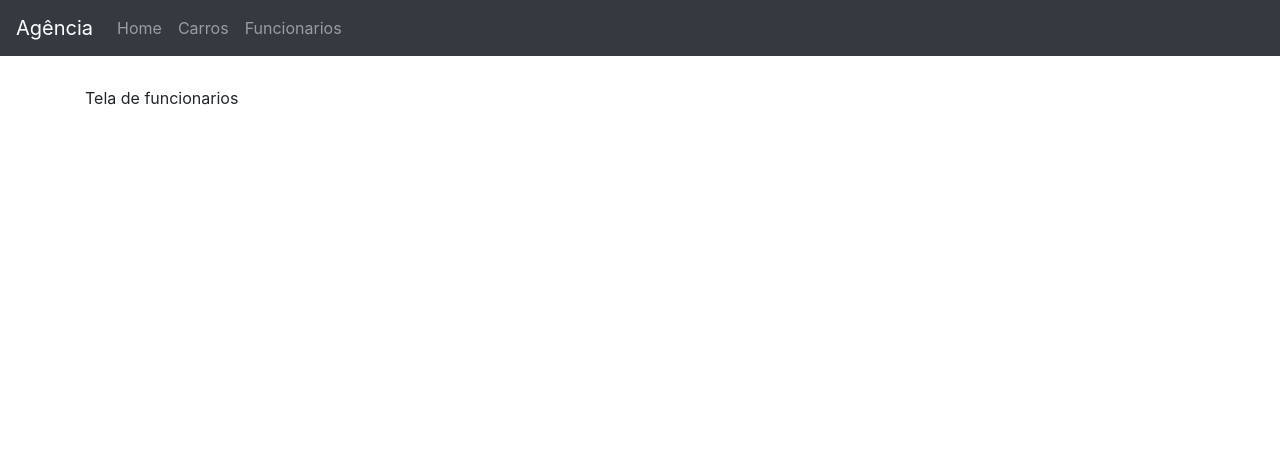
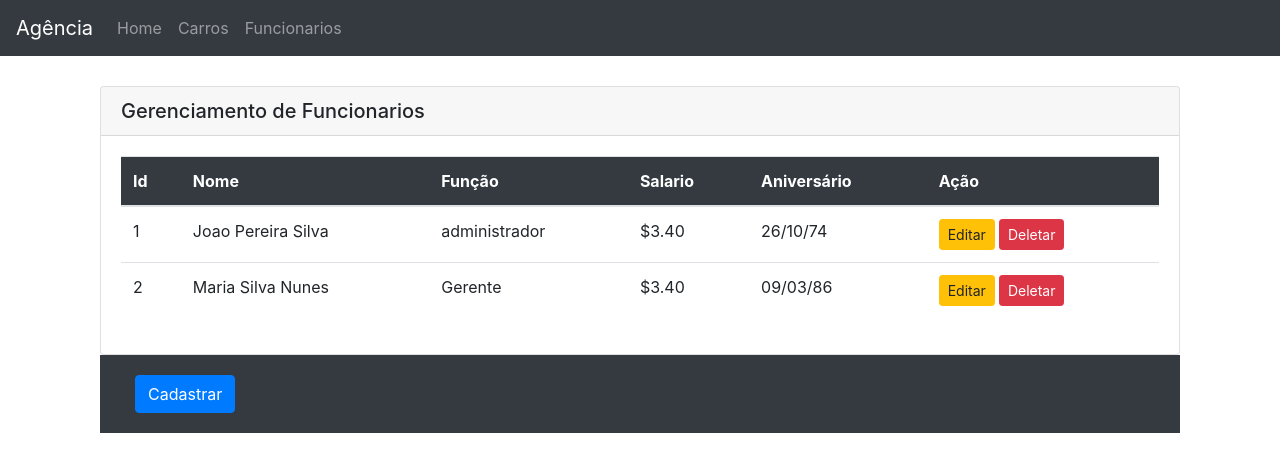
Before and after one commit to Anselmo17/agencia-carro-frontend-angular6, an Angular app: page /funcionarios in a window 1280 px wide. Shown: the top 472 px of the page. Built offline with nearby package versions, Linux system fonts and the light colour scheme; data requests are answered from the project's data file.

Commit message:
Creating service funcionario

```diff
--- a/src/app/components/funcionarios/funcionarios.component.css
+++ b/src/app/components/funcionarios/funcionarios.component.css
@@ -0,0 +1,9 @@
+
+.btnCadastrar{
+  background: #f7f7f7;
+}
+
+
+.tableCar{
+  color: white;
+}
--- a/src/app/components/funcionarios/funcionarios.component.html
+++ b/src/app/components/funcionarios/funcionarios.component.html
@@ -1,3 +1,51 @@
-<p>
-  Tela de funcionarios
-</p>
+<!-- TABELA -->
+<div class="container">
+  <div class="card list-car">
+    <h5 class="card-header">{{subTitle}}</h5>
+    <div class="card-body">
+      <table class="table">
+        <thead class="bg-dark tableCar">
+          <tr>
+            <th scope="col">Id</th>
+            <th scope="col">Nome</th>
+            <th scope="col">Função</th>
+            <th scope="col">Salario</th>
+            <th scope="col">Aniversário</th>
+            <th scope="col">Ação</th>
+          </tr>
+        </thead>
+
+        <tbody *ngIf="funcionario; else Msg">
+          <tr *ngFor="let funcionario of funcionarios">
+            <td>{{funcionario.id}}</td>
+            <td>{{funcionario.name}}</td>
+            <td>{{funcionario.funcao}}</td>
+            <td>{{funcionario.salary | currency}}</td>
+            <td>{{funcionario.birthday}}</td>
+            <td>
+              <button type="button" class="btn btn-warning btn-sm" (click)="editCar(funcionario)"
+                [routerLink]="['details', funcionario.id]">Editar</button>
+              <button type="button" class="btn btn-danger btn-sm ml-1" >Deletar</button>
+            </td>
+          </tr>
+        </tbody>
+
+        <ng-template class="notData" #Msg>
+          Nao tem dados para ser apresentando
+        </ng-template>
+      </table>
+    </div>
+  </div>
+
+  <div class="container bg-dark">
+    <div class="card-body">
+      <a class="nav-link" class="btn btn-primary" [routerLink]="['cadastrar']">Cadastrar</a>
+    </div>
+  </div>
+
+</div>
+
+<!--
+<div class="container">
+  <router-outlet></router-outlet>
+</div> -->
--- a/src/app/components/funcionarios/funcionarios.component.ts
+++ b/src/app/components/funcionarios/funcionarios.component.ts
@@ -1,4 +1,11 @@
 import { Component, OnInit } from '@angular/core';
+
+
+import { FuncionarioService } from '../../services/funcionario.service';
+import { Funcionario } from '../../models/funcionario';
+import { NgForm } from '@angular/forms';
+import { FuncionarioModule } from './funcionarios.module';
+
 
 @Component({
   selector: 'app-funcionarios',
@@ -7,9 +14,31 @@ import { Component, OnInit } from '@angular/core';
 })
 export class FuncionariosComponent implements OnInit {
 
-  constructor() { }
+
+  funcionario = {} as Funcionario;
+  funcionarios: Funcionario[];
+
+  title = 'Funcionarios';
+  subTitle = 'Gerenciamento de Funcionarios';
+
+  constructor(private funcionarioService: FuncionarioService) { }
 
   ngOnInit() {
+    this.getFuncionarios();
+
   }
 
+  getFuncionarios() {
+    this.funcionarioService.getAllProfiles().subscribe((funcionarios: Funcionario[]) => {
+      this.funcionarios = funcionarios;
+    })
+  }
+
+
+  // limpa o formulario
+  cleanForm(form: NgForm) {
+    this.getFuncionarios();
+    form.resetForm();
+    //this.funcionario = {} as Funcionario;
+  }
 }
--- a/src/app/models/funcionario.ts
+++ b/src/app/models/funcionario.ts
@@ -1,6 +1,6 @@
 export interface Funcionario {
   id: number;
-  name: string;
+  nome: string;
   funcao: string;
   birthday: Date;
   salary: number;
--- a/src/app/services/car.service.ts
+++ b/src/app/services/car.service.ts
@@ -19,7 +19,7 @@ export class CarService {
   url = 'http://localhost:3000/cars';
 
 
-  constructor(private httpClient: HttpClient) { }
+  constructor(private http: HttpClient) { }
 
   // opcoes no header
   options = {
@@ -28,7 +28,7 @@ export class CarService {
 
   // obtem todos carros
   getCars(): Observable<Car[]> {
-    return this.httpClient.get<Car[]>(this.url)
+    return this.http.get<Car[]>(this.url)
       .pipe(
         retry(2),
         catchError(this.handleError))
@@ -36,7 +36,7 @@ export class CarService {
 
   // Obtem um carro pelo id
   getCarById(id: number) {
-    return this.httpClient.get<Car>(this.url + '/' + id)
+    return this.http.get<Car>(this.url + '/' + id)
       .pipe(
         retry(2),
         catchError(this.handleError)
@@ -45,7 +45,7 @@ export class CarService {
 
   // salva um carro
   saveCar(car: Car): Observable<Car> {
-    return this.httpClient.post<Car>(this.url, JSON.stringify(car), this.options)
+    return this.http.post<Car>(this.url, JSON.stringify(car), this.options)
       .pipe(
         retry(2),
         catchError(this.handleError)
@@ -55,7 +55,7 @@ export class CarService {
 
   // atualiza um carro
   updateCar(car: Car): Observable<Car> {
-    return this.httpClient.put<Car>(this.url + '/' + car.id, JSON.stringify(car), this.options)
+    return this.http.put<Car>(this.url + '/' + car.id, JSON.stringify(car), this.options)
       .pipe(
         retry(1),
         catchError(this.handleError)
@@ -64,7 +64,7 @@ export class CarService {
 
   // deleta um carro
   deleteCar(car: Car) {
-    return this.httpClient.delete<Car>(this.url + '/' + car.id, this.options)
+    return this.http.delete<Car>(this.url + '/' + car.id, this.options)
       .pipe(
         retry(1),
         catchError(this.handleError)
--- a/src/app/services/funcionario.service.ts
+++ b/src/app/services/funcionario.service.ts
@@ -21,17 +21,62 @@ export class FuncionarioService {
 
   constructor(private http: HttpClient) { }
 
+
+  // opcoes no header
+  options = {
+    headers: new HttpHeaders({ 'Content-type': 'application/json' })
+  };
+
   //obtem os funcionarios
   getAllProfiles() {
 
     return this.http.get<Funcionario[]>(this.url)
-    .pipe(
-      retry(2),
-      catchError(this.handleError)
-    )
+      .pipe(
+        retry(2),
+        catchError(this.handleError)
+      )
 
   }
 
+
+  // Obtem um carro pelo id
+  getFuncionarioById(id: number) {
+    return this.http.get<Funcionario>(this.url + '/' + id)
+      .pipe(
+        retry(2),
+        catchError(this.handleError)
+      )
+  }
+
+
+  // salva um carro
+  saveCar(funcionario: Funcionario): Observable<Funcionario> {
+    return this.http.post<Funcionario>(this.url, JSON.stringify(funcionario), this.options)
+      .pipe(
+        retry(2),
+        catchError(this.handleError)
+      )
+  }
+
+
+  // atualiza um carro
+  updateCar(funcionario: Funcionario): Observable<Funcionario> {
+    return this.http.put<Funcionario>(this.url + '/' + funcionario.id, JSON.stringify(funcionario),
+    this.options)
+      .pipe(
+        retry(1),
+        catchError(this.handleError)
+      )
+  }
+
+  // deleta um carro
+  deleteCar(funcionario: Funcionario) {
+    return this.http.delete<Funcionario>(this.url + '/' + funcionario.id, this.options)
+      .pipe(
+        retry(1),
+        catchError(this.handleError)
+      )
+  }
 
   handleError(error: HttpErrorResponse) {
     //let errorMessage = '';
@@ -42,7 +87,7 @@ export class FuncionarioService {
     //   // Erro ocorreu no lado do servidor
     //   errorMessage = `Código do erro: ${error.status}, ` + `menssagem: ${error.message}`;
     // }
-    console.log("Houve um erro ========== "+error);
+    console.log("Houve um erro ========== " + error);
     return throwError(error);
   };
 
--- a/src/assets/data/db.json
+++ b/src/assets/data/db.json
@@ -46,17 +46,17 @@
   "profiles": [
     {
       "id": 1,
-      "nome": "Joao Pereira Silva",
+      "name": "Joao Pereira Silva",
       "funcao": "administrador",
-      "aniver": "26/10/74",
-      "salario": 3.4
+      "birthday": "26/10/74",
+      "salary": 3.4
     },
     {
       "id": 2,
-      "nome": "Maria Silva Nunes",
+      "name": "Maria Silva Nunes",
       "funcao": "Gerente",
-      "aniver": "09/03/86",
-      "salario": 3.4
+      "birthday": "09/03/86",
+      "salary": 3.4
     }
   ]
 }
```
